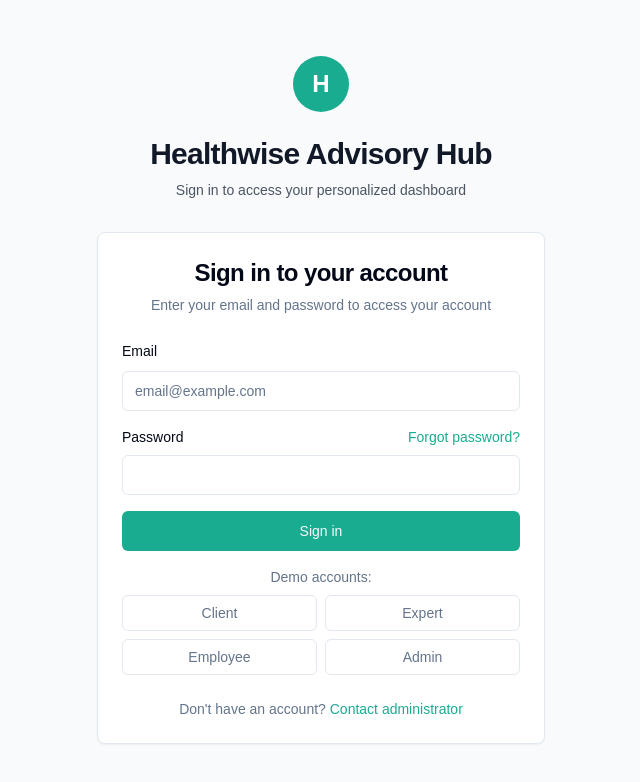
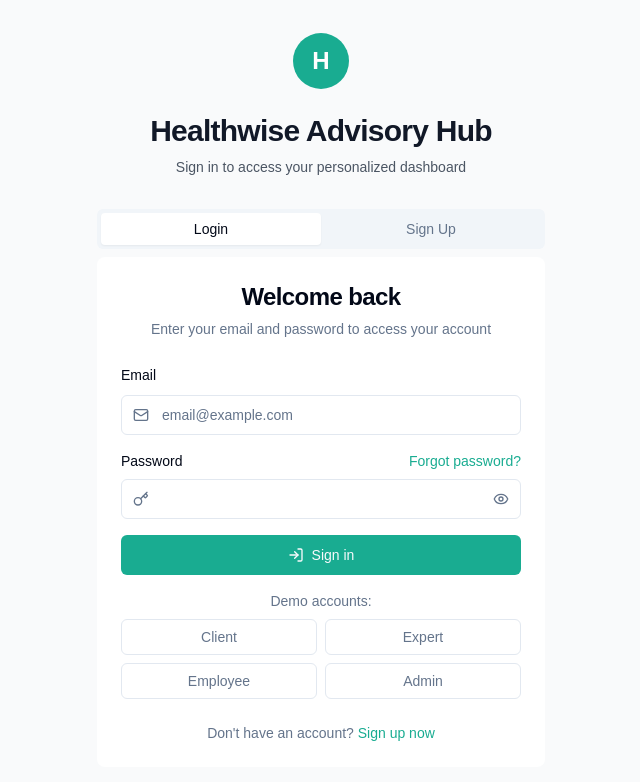
Before and after one commit to AnaCastano73/akros-portal, a React (Vite) app: page /login in a window 1280 px wide. Shown: the top 782 px of the page, without its empty margins (319-959 px from the left). Built offline with nearby package versions, Linux system fonts and the light colour scheme; a web font is replaced by a local one.

Commit message:
feat: Implement sign-up and login functionality
Refactor the sign-in page to include sign-up functionality, allowing users to create new accounts. Update the login process to handle both existing and newly created user accounts.

```diff
--- a/src/components/auth/LoginForm.tsx
+++ b/src/components/auth/LoginForm.tsx
@@ -6,11 +6,17 @@ import { Button } from '@/components/ui/button';
 import { Card, CardContent, CardDescription, CardFooter, CardHeader, CardTitle } from '@/components/ui/card';
 import { Input } from '@/components/ui/input';
 import { Label } from '@/components/ui/label';
+import { Eye, EyeOff, Mail, Key, LogIn } from 'lucide-react';
 
-export const LoginForm = () => {
+interface LoginFormProps {
+  onSwitchTab?: () => void;
+}
+
+export const LoginForm = ({ onSwitchTab }: LoginFormProps) => {
   const [email, setEmail] = useState('');
   const [password, setPassword] = useState('');
   const [isSubmitting, setIsSubmitting] = useState(false);
+  const [showPassword, setShowPassword] = useState(false);
   const { login } = useAuth();
   const navigate = useNavigate();
 
@@ -32,10 +38,14 @@ export const LoginForm = () => {
     }
   };
 
+  const togglePasswordVisibility = () => {
+    setShowPassword(!showPassword);
+  };
+
   return (
-    <Card className="w-full max-w-md mx-auto">
+    <Card className="w-full max-w-md mx-auto border-0 shadow-none">
       <CardHeader>
-        <CardTitle className="text-2xl text-center">Sign in to your account</CardTitle>
+        <CardTitle className="text-2xl text-center">Welcome back</CardTitle>
         <CardDescription className="text-center">
           Enter your email and password to access your account
         </CardDescription>
@@ -44,14 +54,18 @@ export const LoginForm = () => {
         <form onSubmit={handleSubmit} className="space-y-4">
           <div className="space-y-2">
             <Label htmlFor="email">Email</Label>
+            <div className="relative">
+              <Mail className="absolute left-3 top-3 h-4 w-4 text-muted-foreground" />
               <Input
                 id="email"
                 type="email"
                 placeholder="email@example.com"
                 value={email}
                 onChange={(e) => setEmail(e.target.value)}
+                className="pl-10"
                 required
               />
+            </div>
           </div>
           <div className="space-y-2">
             <div className="flex items-center justify-between">
@@ -60,13 +74,24 @@ export const LoginForm = () => {
                 Forgot password?
               </a>
             </div>
+            <div className="relative">
+              <Key className="absolute left-3 top-3 h-4 w-4 text-muted-foreground" />
               <Input
                 id="password"
-              type="password"
+                type={showPassword ? "text" : "password"}
                 value={password}
                 onChange={(e) => setPassword(e.target.value)}
+                className="pl-10 pr-10"
                 required
               />
+              <button
+                type="button"
+                className="absolute right-3 top-3 text-muted-foreground"
+                onClick={togglePasswordVisibility}
+              >
+                {showPassword ? <EyeOff className="h-4 w-4" /> : <Eye className="h-4 w-4" />}
+              </button>
+            </div>
           </div>
 
           <Button
@@ -74,7 +99,12 @@ export const LoginForm = () => {
             className="w-full bg-brand-500 hover:bg-brand-600"
             disabled={isSubmitting}
           >
-            {isSubmitting ? 'Signing in...' : 'Sign in'}
+            {isSubmitting ? 'Signing in...' : (
+              <span className="flex items-center justify-center">
+                <LogIn className="h-4 w-4 mr-2" />
+                Sign in
+              </span>
+            )}
           </Button>
         </form>
 
@@ -127,9 +157,13 @@ export const LoginForm = () => {
       <CardFooter className="flex justify-center">
         <p className="text-sm text-muted-foreground">
           Don't have an account?{' '}
-          <a href="#" className="text-brand-500 hover:text-brand-600">
-            Contact administrator
-          </a>
+          <button
+            type="button"
+            onClick={onSwitchTab}
+            className="text-brand-500 hover:text-brand-600"
+          >
+            Sign up now
+          </button>
         </p>
       </CardFooter>
     </Card>
--- /dev/null
+++ b/src/components/auth/SignupForm.tsx
@@ -0,0 +1,192 @@
+
+import { useState } from 'react';
+import { useNavigate } from 'react-router-dom';
+import { useAuth } from '@/contexts/AuthContext';
+import { Button } from '@/components/ui/button';
+import { Card, CardContent, CardDescription, CardFooter, CardHeader, CardTitle } from '@/components/ui/card';
+import { Input } from '@/components/ui/input';
+import { Label } from '@/components/ui/label';
+import { toast } from "@/hooks/use-toast";
+import { Eye, EyeOff, Mail, Key, User, UserPlus } from 'lucide-react';
+
+interface SignupFormProps {
+  onSwitchTab?: () => void;
+}
+
+export const SignupForm = ({ onSwitchTab }: SignupFormProps) => {
+  const [name, setName] = useState('');
+  const [email, setEmail] = useState('');
+  const [password, setPassword] = useState('');
+  const [confirmPassword, setConfirmPassword] = useState('');
+  const [isSubmitting, setIsSubmitting] = useState(false);
+  const [showPassword, setShowPassword] = useState(false);
+  const [showConfirmPassword, setShowConfirmPassword] = useState(false);
+  const { login } = useAuth();
+  const navigate = useNavigate();
+
+  const handleSubmit = async (e: React.FormEvent) => {
+    e.preventDefault();
+
+    if (!name || !email || !password || !confirmPassword) {
+      toast({
+        title: "Missing information",
+        description: "Please fill in all fields",
+        variant: "destructive",
+      });
+      return;
+    }
+
+    if (password !== confirmPassword) {
+      toast({
+        title: "Passwords don't match",
+        description: "Please ensure both passwords are the same",
+        variant: "destructive",
+      });
+      return;
+    }
+
+    setIsSubmitting(true);
+    try {
+      // For demo purposes, use the mock login since we don't have real signup
+      toast({
+        title: "Registration successful",
+        description: "Your account has been created. You can now log in.",
+      });
+      // Auto-login after signup (in a real app, might require email verification)
+      await login(email, password);
+      navigate('/dashboard');
+    } catch (error) {
+      console.error('Signup failed:', error);
+      toast({
+        title: "Registration failed",
+        description: "This is a demo app. Please use one of the provided demo accounts.",
+        variant: "destructive",
+      });
+    } finally {
+      setIsSubmitting(false);
+    }
+  };
+
+  const togglePasswordVisibility = () => {
+    setShowPassword(!showPassword);
+  };
+
+  const toggleConfirmPasswordVisibility = () => {
+    setShowConfirmPassword(!showConfirmPassword);
+  };
+
+  return (
+    <Card className="w-full max-w-md mx-auto border-0 shadow-none">
+      <CardHeader>
+        <CardTitle className="text-2xl text-center">Create an account</CardTitle>
+        <CardDescription className="text-center">
+          Enter your details to register for an account
+        </CardDescription>
+      </CardHeader>
+      <CardContent>
+        <form onSubmit={handleSubmit} className="space-y-4">
+          <div className="space-y-2">
+            <Label htmlFor="name">Full Name</Label>
+            <div className="relative">
+              <User className="absolute left-3 top-3 h-4 w-4 text-muted-foreground" />
+              <Input
+                id="name"
+                type="text"
+                placeholder="John Doe"
+                value={name}
+                onChange={(e) => setName(e.target.value)}
+                className="pl-10"
+                required
+              />
+            </div>
+          </div>
+
+          <div className="space-y-2">
+            <Label htmlFor="signup-email">Email</Label>
+            <div className="relative">
+              <Mail className="absolute left-3 top-3 h-4 w-4 text-muted-foreground" />
+              <Input
+                id="signup-email"
+                type="email"
+                placeholder="email@example.com"
+                value={email}
+                onChange={(e) => setEmail(e.target.value)}
+                className="pl-10"
+                required
+              />
+            </div>
+          </div>
+
+          <div className="space-y-2">
+            <Label htmlFor="signup-password">Password</Label>
+            <div className="relative">
+              <Key className="absolute left-3 top-3 h-4 w-4 text-muted-foreground" />
+              <Input
+                id="signup-password"
+                type={showPassword ? "text" : "password"}
+                value={password}
+                onChange={(e) => setPassword(e.target.value)}
+                className="pl-10 pr-10"
+                required
+              />
+              <button
+                type="button"
+                className="absolute right-3 top-3 text-muted-foreground"
+                onClick={togglePasswordVisibility}
+              >
+                {showPassword ? <EyeOff className="h-4 w-4" /> : <Eye className="h-4 w-4" />}
+              </button>
+            </div>
+          </div>
+
+          <div className="space-y-2">
+            <Label htmlFor="confirm-password">Confirm Password</Label>
+            <div className="relative">
+              <Key className="absolute left-3 top-3 h-4 w-4 text-muted-foreground" />
+              <Input
+                id="confirm-password"
+                type={showConfirmPassword ? "text" : "password"}
+                value={confirmPassword}
+                onChange={(e) => setConfirmPassword(e.target.value)}
+                className="pl-10 pr-10"
+                required
+              />
+              <button
+                type="button"
+                className="absolute right-3 top-3 text-muted-foreground"
+                onClick={toggleConfirmPasswordVisibility}
+              >
+                {showConfirmPassword ? <EyeOff className="h-4 w-4" /> : <Eye className="h-4 w-4" />}
+              </button>
+            </div>
+          </div>
+
+          <Button
+            type="submit"
+            className="w-full bg-brand-500 hover:bg-brand-600"
+            disabled={isSubmitting}
+          >
+            {isSubmitting ? 'Creating account...' : (
+              <span className="flex items-center justify-center">
+                <UserPlus className="h-4 w-4 mr-2" />
+                Create account
+              </span>
+            )}
+          </Button>
+        </form>
+      </CardContent>
+      <CardFooter className="flex justify-center">
+        <p className="text-sm text-muted-foreground">
+          Already have an account?{' '}
+          <button
+            type="button"
+            onClick={onSwitchTab}
+            className="text-brand-500 hover:text-brand-600"
+          >
+            Sign in
+          </button>
+        </p>
+      </CardFooter>
+    </Card>
+  );
+};
--- a/src/pages/Login.tsx
+++ b/src/pages/Login.tsx
@@ -1,12 +1,15 @@
 
-import { useEffect } from 'react';
+import { useEffect, useState } from 'react';
 import { useNavigate } from 'react-router-dom';
 import { LoginForm } from '@/components/auth/LoginForm';
+import { SignupForm } from '@/components/auth/SignupForm';
 import { useAuth } from '@/contexts/AuthContext';
+import { Tabs, TabsContent, TabsList, TabsTrigger } from '@/components/ui/tabs';
 
 const Login = () => {
   const { isAuthenticated } = useAuth();
   const navigate = useNavigate();
+  const [activeTab, setActiveTab] = useState<string>("login");
 
   useEffect(() => {
     if (isAuthenticated) {
@@ -30,7 +33,19 @@ const Login = () => {
             Sign in to access your personalized dashboard
           </p>
         </div>
-        <LoginForm />
+
+        <Tabs defaultValue="login" value={activeTab} onValueChange={setActiveTab} className="w-full">
+          <TabsList className="grid w-full grid-cols-2">
+            <TabsTrigger value="login">Login</TabsTrigger>
+            <TabsTrigger value="signup">Sign Up</TabsTrigger>
+          </TabsList>
+          <TabsContent value="login">
+            <LoginForm onSwitchTab={() => setActiveTab("signup")} />
+          </TabsContent>
+          <TabsContent value="signup">
+            <SignupForm onSwitchTab={() => setActiveTab("login")} />
+          </TabsContent>
+        </Tabs>
       </div>
     </div>
   );
```
Lines whose indentation alone changed are shown as unchanged.
